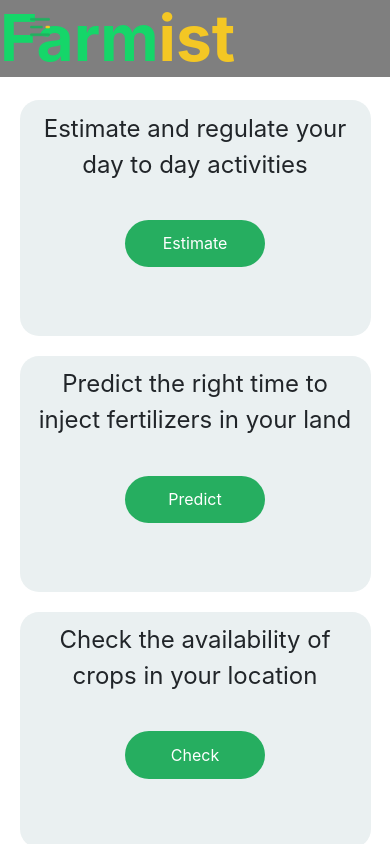
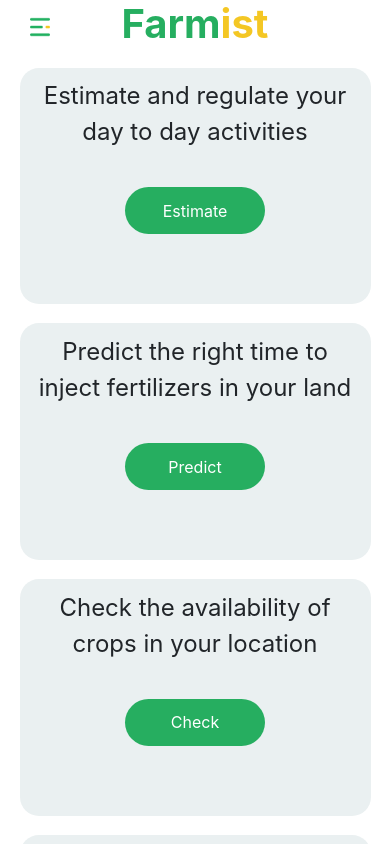
Before and after one commit to Gokul-ramalingam/Farmist, a React (Create React App) app in the folder client/: page / in a window 390 px wide. Shown: the top 844 px of the page. Built offline with nearby package versions, Linux system fonts and the light colour scheme; no server answers.

Commit message:
Update in welcome component

```diff
--- a/client/src/pages/Welcome/Welcome.component.scss
+++ b/client/src/pages/Welcome/Welcome.component.scss
@@ -1,11 +1,11 @@
-.mainTitle{
+.mainTitle1{
     color: #15d669;
     text-align: left;
     font-size: 3em;
     margin-bottom: 3%;
     background-color: rgba(0,0,0,0.5);
 
-    .subTitle{
+    .subTitle1{
         color: #F4C724;
      }
 }
@@ -33,7 +33,7 @@
 }
 
 @media only screen and (max-width: 768px) {
-    .mainTitle{
+    .mainTitle1{
         font-size: 4em;
     }
     .text{
```
